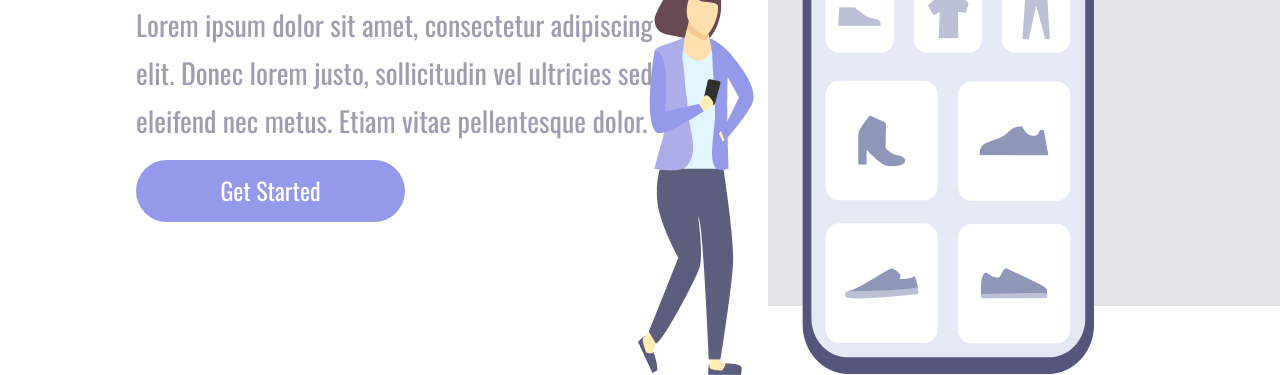
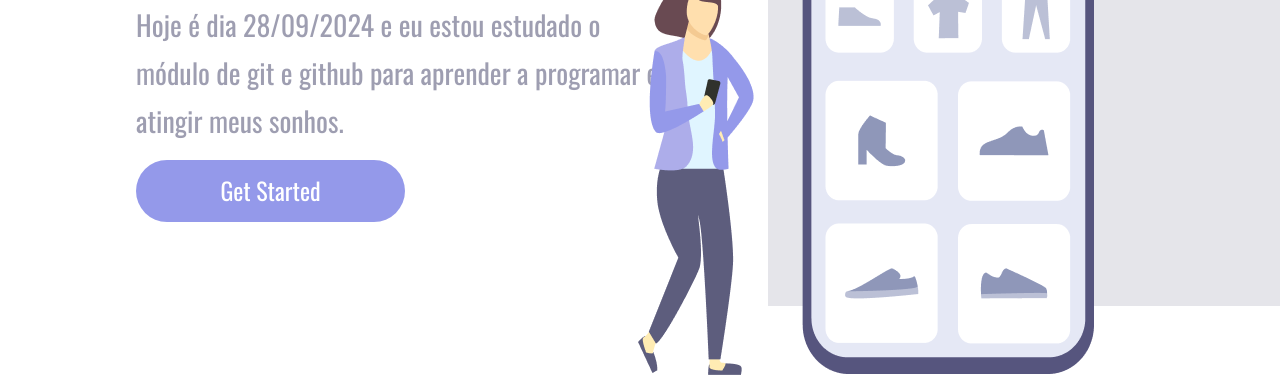
Before and after one commit to OtavioAugusto06/Meu-primeiro-projeto-git, a plain HTML site: page index.html in a window 1280 px wide. Shown: the part 494-869 px from the top of the page. Drawn offline with nearby package versions, Linux system fonts and the light colour scheme.

Commit message:
Alteração no parágrafo do projeto

```diff
--- a/index.html
+++ b/index.html
@@ -15,8 +15,7 @@
     <main class="main">
         <section class="container-left">
             <h1>Easy Shopping Via Mobile 1</h1>
-            <p>Lorem ipsum dolor sit amet, consectetur adipiscing elit. Donec lorem justo, sollicitudin vel ultricies
-                sed, eleifend nec metus. Etiam vitae pellentesque dolor. </p>
+            <p>Hoje é dia 28/09/2024 e eu estou estudado o módulo de git e github para aprender a programar e atingir meus sonhos. </p>
             <button>Get Started</button>
         </section>
         <section class="container-right">
```
